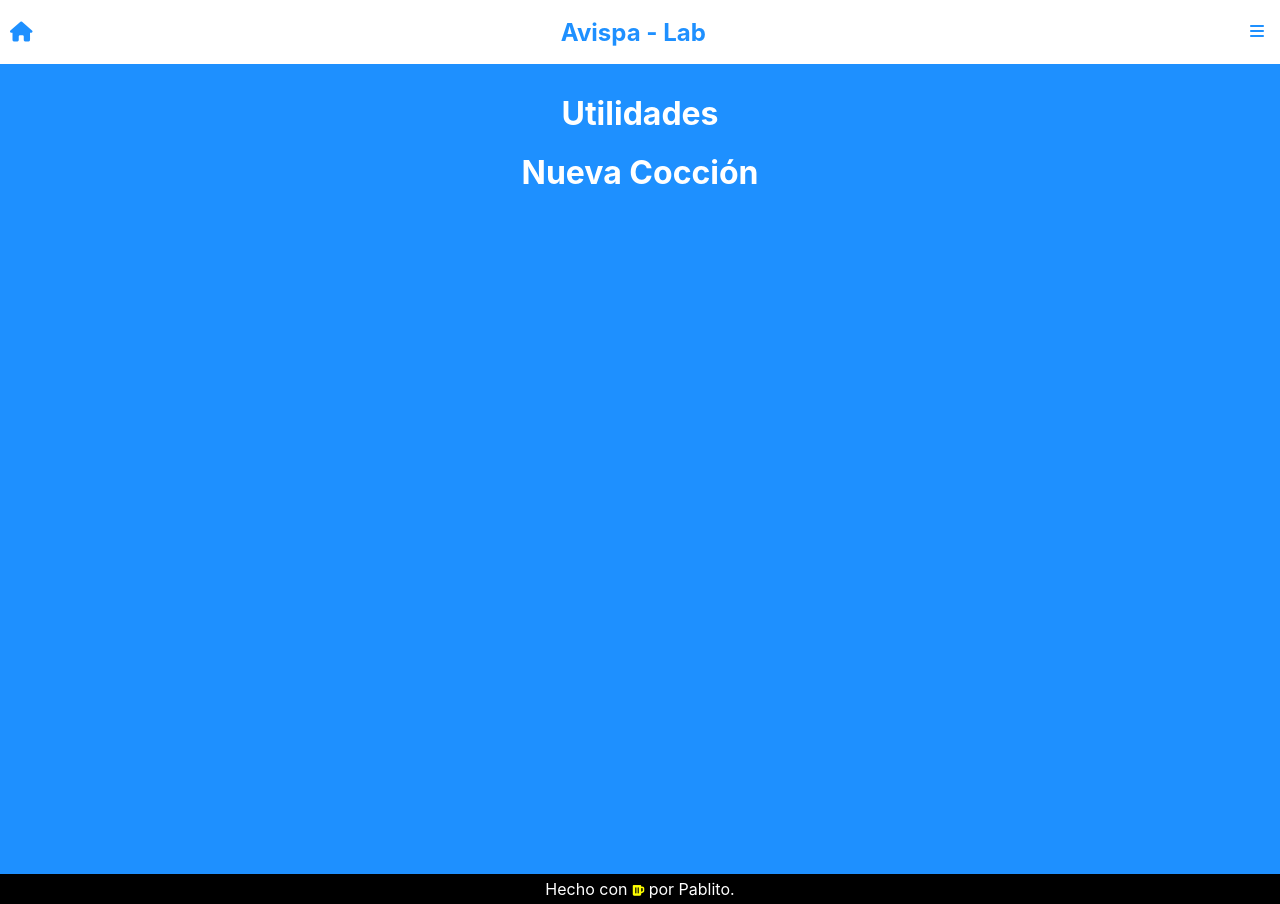
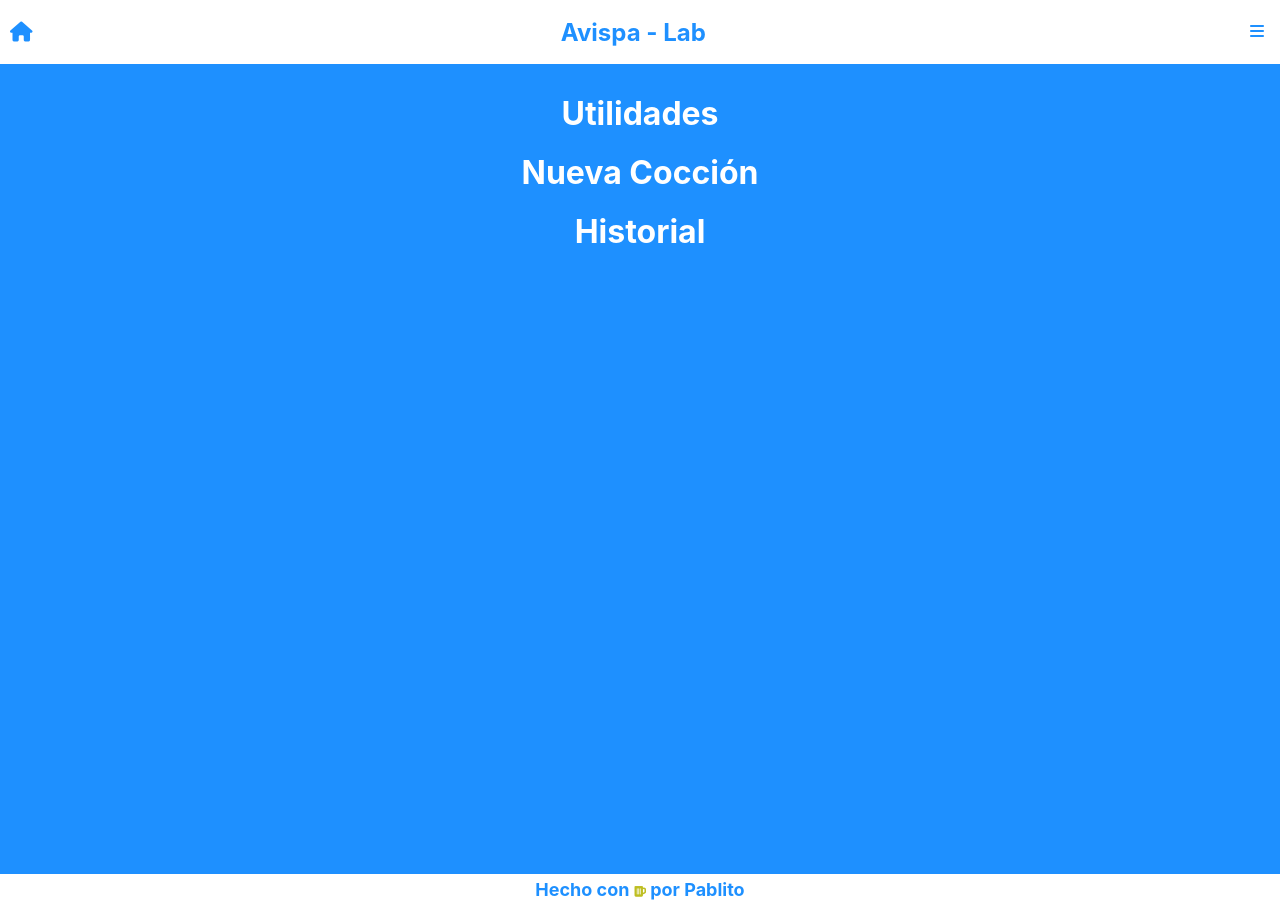
Before and after one commit to Pablito-1988/Avispa-Lab, a React (Create React App) app: page / in a window 1280 px wide. Built offline with nearby package versions, Linux system fonts and the light colour scheme.

Commit message:
history started

```diff
--- a/public/index.html
+++ b/public/index.html
@@ -7,7 +7,7 @@
     <meta name="theme-color" content="#000000" />
     <meta
       name="description"
-      content="Web para "
+      content="Web hecha por y para cerveceros :)."
     />
     <link rel="apple-touch-icon" href="%PUBLIC_URL%/logo192.png" />
     <!--
--- a/src/App.js
+++ b/src/App.js
@@ -8,6 +8,7 @@ import Mash from './components/Utilitis/Mash';
 import Rule from './components/Utilitis/Rule';
 import New from './components/Recipe/New';
 import Footer from './components/Footer/Footer';
+import Hisotry from './components/Recipe/Hisotry';
 
 function App() {
   return (
@@ -20,6 +21,7 @@ function App() {
         <Route path="/mash" component={Mash} />
         <Route path="/rule" component={Rule} />
         <Route path="/new" component={New} />
+        <Route path="/history" component={Hisotry} />
       </Switch>
       <Footer />
   </>
--- a/src/components/Footer/Footer.js
+++ b/src/components/Footer/Footer.js
@@ -3,7 +3,7 @@ import './footer.css'
 const Footer = () => {
     return (
         <footer>
-            <p className='copy'>Hecho con <i id='hart' class="fas fa-beer"></i> por Pablito.</p>
+            <p className='copy'>Hecho con <i id='hart' className="fas fa-beer"></i> por Pablito</p>
         </footer>
     )
 }
--- a/src/components/Footer/footer.css
+++ b/src/components/Footer/footer.css
@@ -2,7 +2,7 @@ footer{
     width: 100%;
     height: 30px;
     display: flex;
-    background-color: black;
+    background-color: white;
     flex-direction: column;
     align-items: center;
     justify-content: center;
@@ -11,11 +11,13 @@ footer{
 
 
 .copy{
-    color: white;
+    color: dodgerblue;
+    font-weight: bold;
+    font-size: 18px;
 }
 
 #hart{
-    color: yellow;
+    color: rgb(190, 190, 33);
     animation-duration: 5s;
     animation-name: beating;
     animation-iteration-count: infinite;
--- a/src/components/Home/Home.js
+++ b/src/components/Home/Home.js
@@ -6,6 +6,7 @@ const Home = () => {
   return <div className='homeContainer'>
       <Link className='homeLink' to='/utilitys'>Utilidades</Link>
       <Link className='homeLink' to='/new'>Nueva Cocción</Link>
+      <Link className='homeLink' to='/history'>Historial</Link>
   </div>;
 };
 
--- a/src/components/Recipe/Hisotry.js
+++ b/src/components/Recipe/Hisotry.js
@@ -0,0 +1,11 @@
+
+
+
+
+const Hisotry = () => {
+  return <div>
+    <h2 className="historyTitle">Historial</h2>
+  </div>;
+};
+
+export default Hisotry;
```
